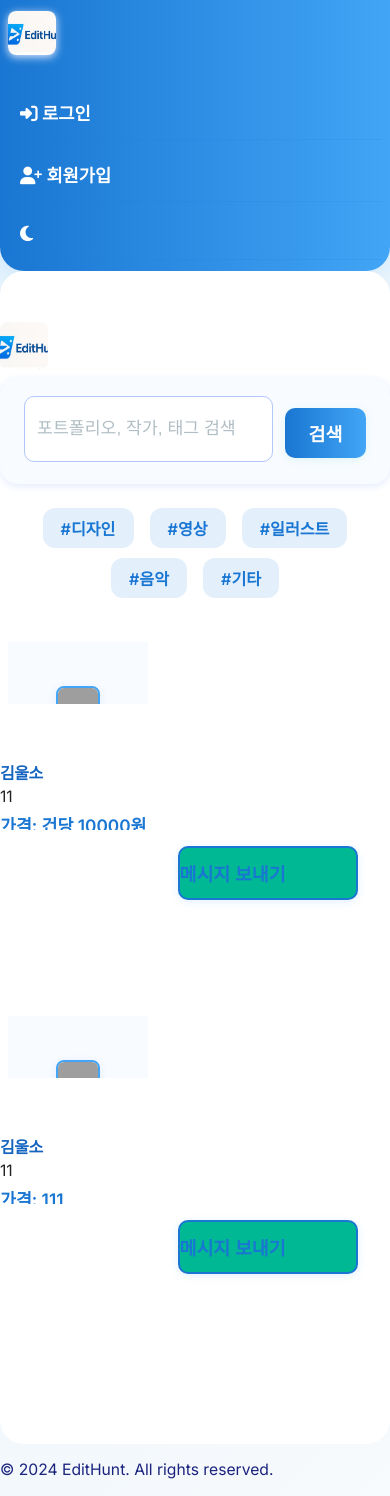
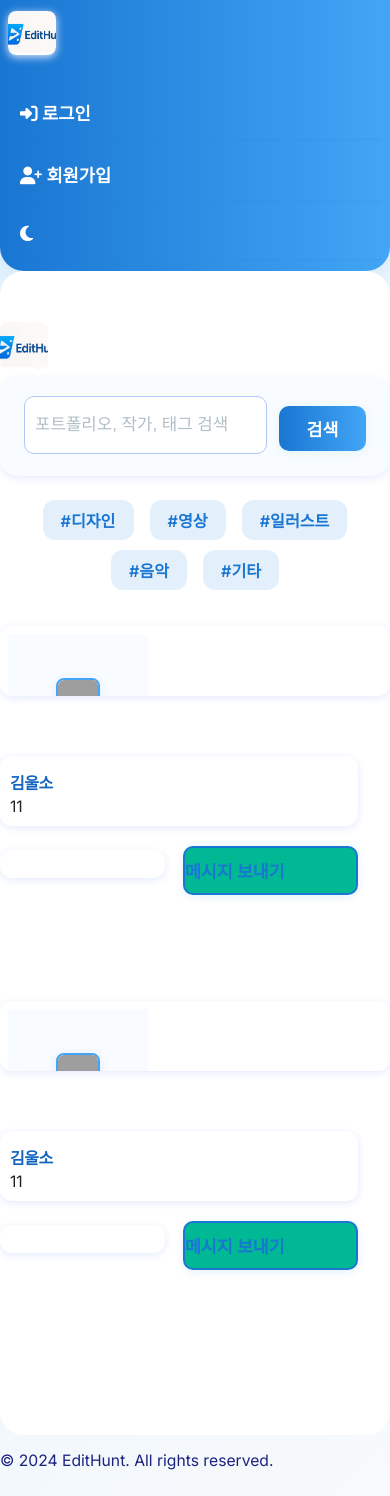
Before and after one commit to edithunt1/edithunt, a Flask app: page /portfolios in a window 390 px wide. Shown: the top 1496 px of the page. After the commit the page ends 1470 px from the top, so only its background shows below. Run offline with Flask 3, Linux system fonts and the light colour scheme; grey boxes are pictures that could not be loaded.

Commit message:
Add files via upload

```diff
--- a/static/css/style.css
+++ b/static/css/style.css
@@ -1033,58 +1033,30 @@
   }
   body { padding-bottom: 54px !important; }
 
-  /* 버튼/입력폼 터치 최적화 */
+  /* 카드/버튼/입력폼만 적당히 반응형 */
+  .main-card, .portfolio-card, .project-card {
+    padding: 14px 10px !important;
+    margin-bottom: 12px !important;
+    border-radius: 12px !important;
+    box-shadow: 0 2px 8px #e3eafc !important;
+    background: #fff !important;
+  }
   button, .btn, input[type="submit"], .card-btn, .cta-btn {
-    min-height: 48px !important;
-    font-size: 1.15rem !important;
+    min-height: 44px !important;
+    font-size: 1.08rem !important;
     border-radius: 10px !important;
-    padding: 12px 0 !important;
+    padding: 10px 0 !important;
     width: 100%;
     margin-bottom: 8px;
   }
   input, select, textarea {
-    min-height: 44px !important;
-    font-size: 1.08rem !important;
+    min-height: 40px !important;
+    font-size: 1.05rem !important;
     border-radius: 10px !important;
-    padding: 10px 12px !important;
+    padding: 8px 10px !important;
   }
-
-  /* 불필요한 요소 숨기기 */
+  /* 불필요한 요소만 숨기기 */
   .desktop-only, .long-desc, .side-info, .footer-logo, .extra-info, .card-extra, .portfolio-tags, .card-footer {
     display: none !important;
   }
-
-  /* 로딩 스피너/피드백 */
-  .loading-spinner {
-    border: 4px solid #e3f2fd;
-    border-top: 4px solid #1976d2;
-    border-radius: 50%;
-    width: 36px;
-    height: 36px;
-    animation: spin 1s linear infinite;
-    margin: 32px auto;
-    display: block;
-  }
-  @keyframes spin {
-    0% { transform: rotate(0deg); }
-    100% { transform: rotate(360deg); }
-  }
-
-  /* PWA용 기본 스타일 */
-  .add-to-home {
-    position: fixed;
-    bottom: 64px;
-    left: 50%;
-    transform: translateX(-50%);
-    background: #1976d2;
-    color: #fff;
-    padding: 12px 24px;
-    border-radius: 24px;
-    font-size: 1.08rem;
-    box-shadow: 0 2px 8px rgba(33,150,243,0.13);
-    z-index: 1200;
-    display: flex;
-    align-items: center;
-    gap: 8px;
-  }
 }
```
